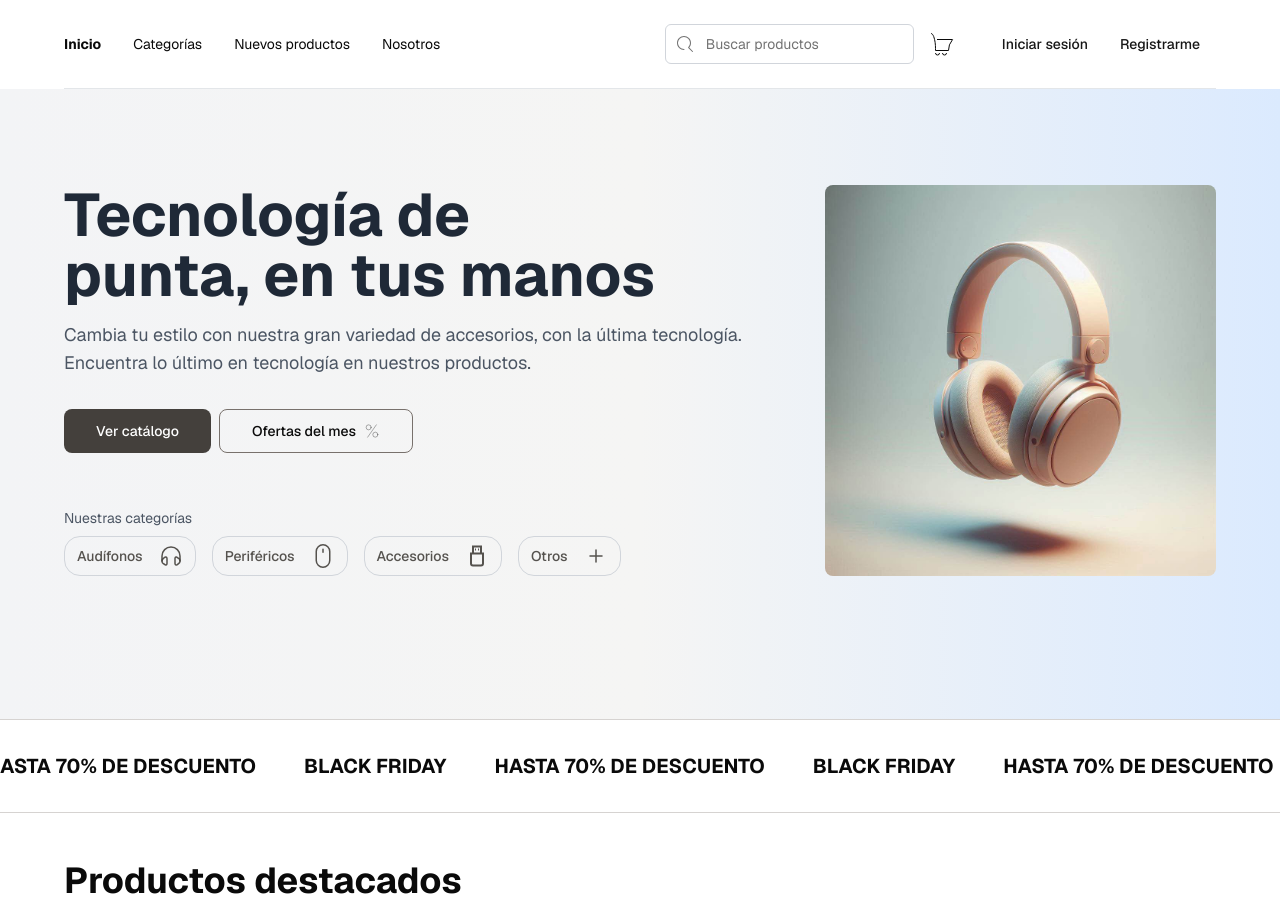
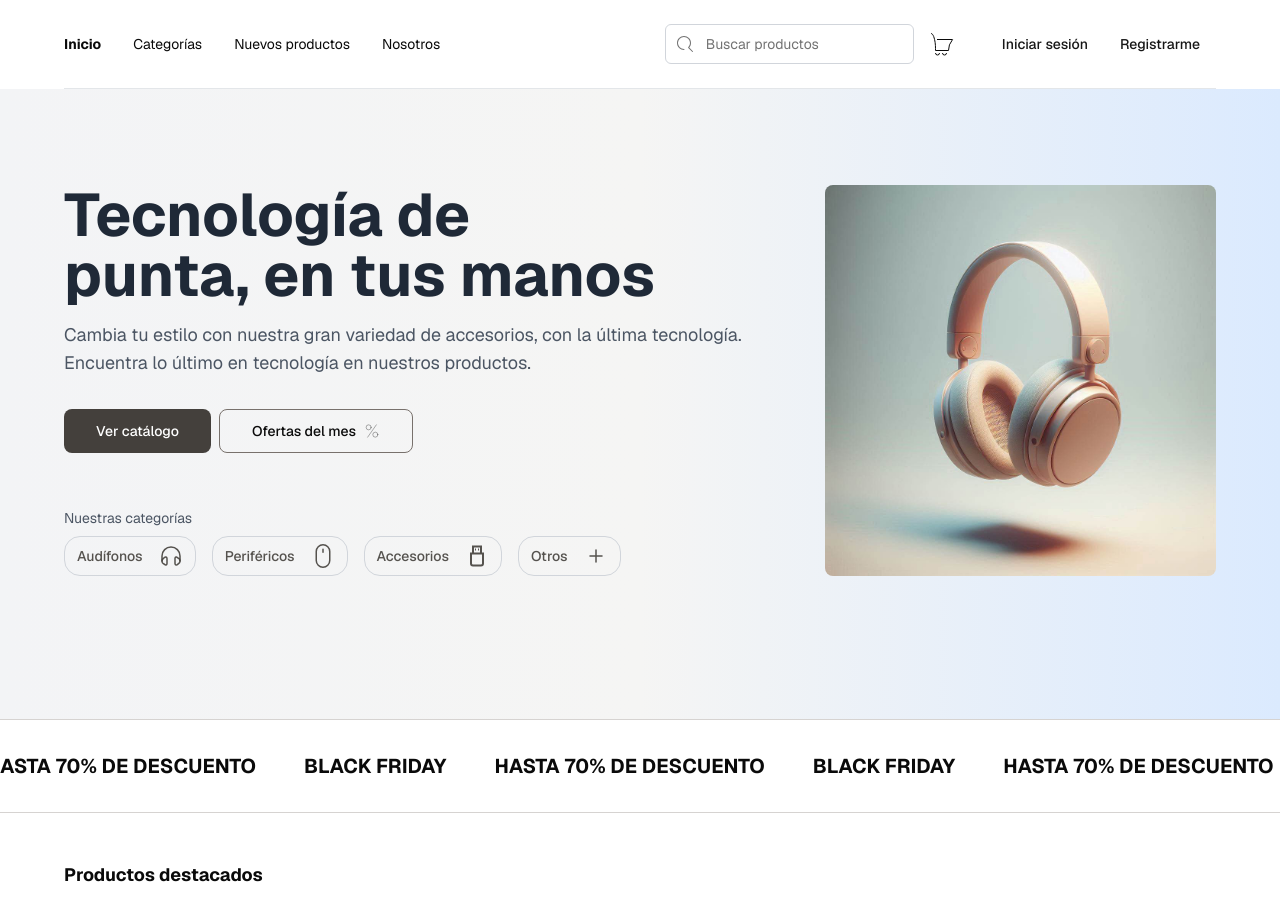
Before and after one commit to fabimont28/sales, a Next.js app: page / in a window 1280 px wide. Shown: the top 921 px of the page. Built offline with nearby package versions, Linux system fonts and the light colour scheme.

Commit message:
refactor: Update font size and class name for "Productos destacados" heading in FeaturedProducts component

```diff
--- a/components/landing/featured-products.tsx
+++ b/components/landing/featured-products.tsx
@@ -4,7 +4,7 @@ import { BentoGrid, BentoGridItem } from '../ui/bento-grid'
 export function FeaturedProducts() {
   return (
     <section>
-      <h2 className='my-12 mb-4 text-4xl font-bold'>Productos destacados</h2>
+      <h2 className='my-12 mb-4 text-lg font-bold'>Productos destacados</h2>
       <BentoGrid className='w-full'>
         {items.map((item, i) => (
           <BentoGridItem
```
